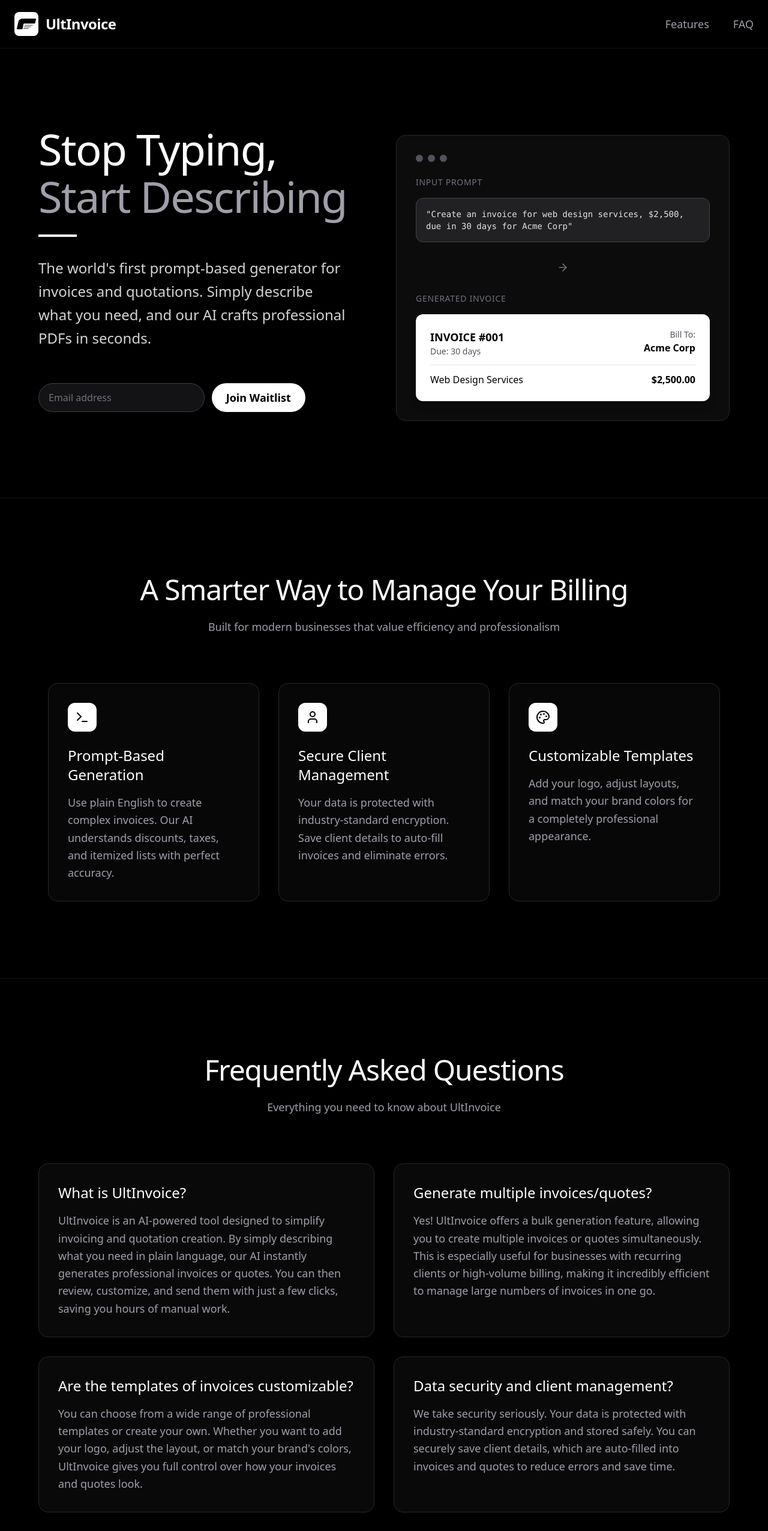
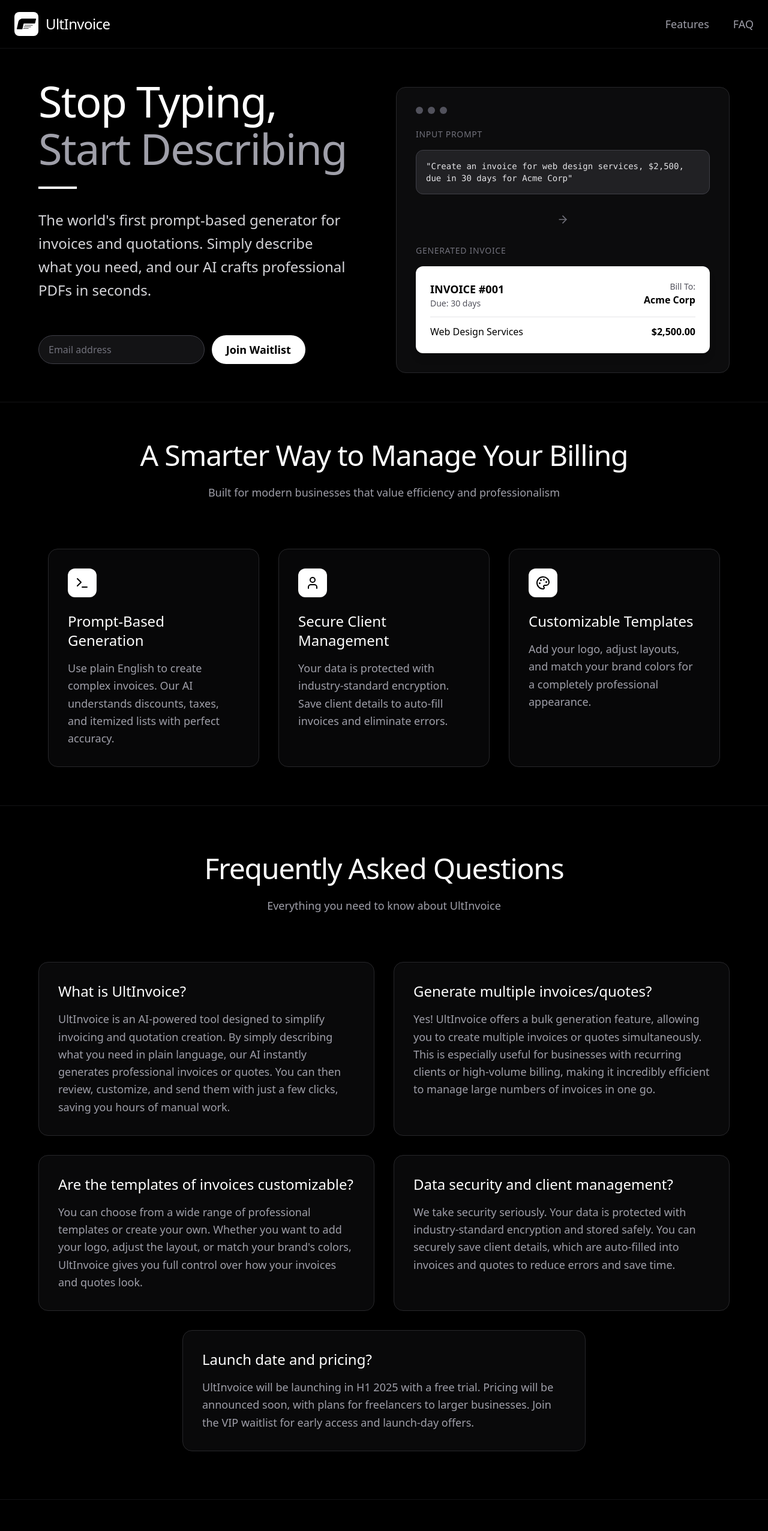
Before and after one commit to Amrutha-01/ultinvoice, a React (Vite) app: page / in a window 1280 px wide. Shown: the top 2553 px of the page at 60% size. Built offline with nearby package versions, Linux system fonts and the light colour scheme.

Commit message:
styling changes

```diff
--- a/src/pages/landing.jsx
+++ b/src/pages/landing.jsx
@@ -88,7 +88,7 @@ export default function HomePage() {
                   className="w-8 h-8 max-[500px]:w-6 max-[500px]:h-6"
                 />
               </div>
-              <span className="font-heading font-semibold text-white text-2xl tracking-tight max-[500px]:text-lg">
+              <span className="font-heading font-[400] text-white text-2xl tracking-tight max-[500px]:text-lg">
                 UltInvoice
               </span>
             </div>
@@ -97,13 +97,13 @@ export default function HomePage() {
             <nav className="md:flex items-center space-x-10">
               <a
                 href="#features"
-                className="text-zinc-400 hover:text-white transition-colors font-medium scroll-smooth cursor-pointer text-lg max-[500px]:text-xs"
+                className="text-zinc-400 hover:text-white transition-colors font-[400] scroll-smooth cursor-pointer text-lg max-[500px]:text-xs"
               >
                 Features
               </a>
               <a
                 href="#faq"
-                className="text-zinc-400 hover:text-white transition-colors font-medium scroll-smooth cursor-pointer text-lg max-[500px]:text-xs"
+                className="text-zinc-400 hover:text-white transition-colors font-[400] scroll-smooth cursor-pointer text-lg max-[500px]:text-xs"
               >
                 FAQ
               </a>
@@ -112,7 +112,7 @@ export default function HomePage() {
         </header>
 
         {/* Hero Section */}
-        <section className="relative py-24 lg:py-32 max-[500px]:py-10 ">
+        <section className="relative py-10 lg:py-12 max-[500px]:py-10 ">
           <div className="mx-10 px-6 w-auto max-[500px]:!mx-0">
             <div className="flex flex-row max-[500px]:flex-col gap-10">
               {/* Left Side - Text Content */}
@@ -218,7 +218,7 @@ export default function HomePage() {
         {/* Features Section */}
         <section
           id="features"
-          className="py-24 lg:py-32 border-t border-zinc-800/50"
+          className="py-14 lg:py-16 border-t border-zinc-800/50"
         >
           <div className="mx-10 px-10 max-[500px]:!mx-0">
             <div className="text-center mb-20">
@@ -287,7 +287,7 @@ export default function HomePage() {
         {/* FAQ Section */}
         <section
           id="faq"
-          className="py-24 lg:py-32 border-t border-zinc-800/50"
+          className="py-18 lg:py-20 border-t border-zinc-800/50"
         >
           <div className=" mx-auto px-6 max-[500px]:!mx-0">
             <div className="text-center mb-20">
```
